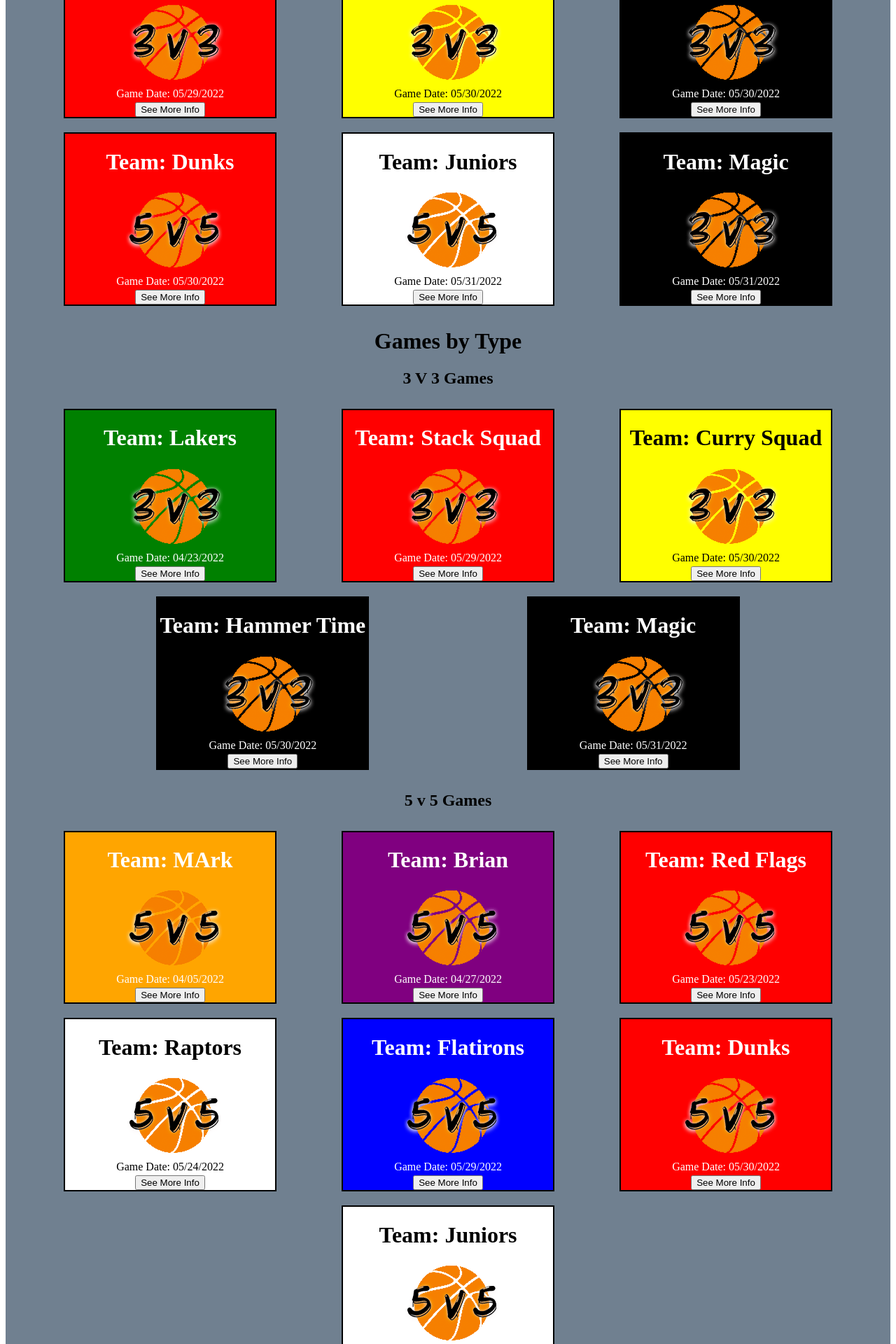
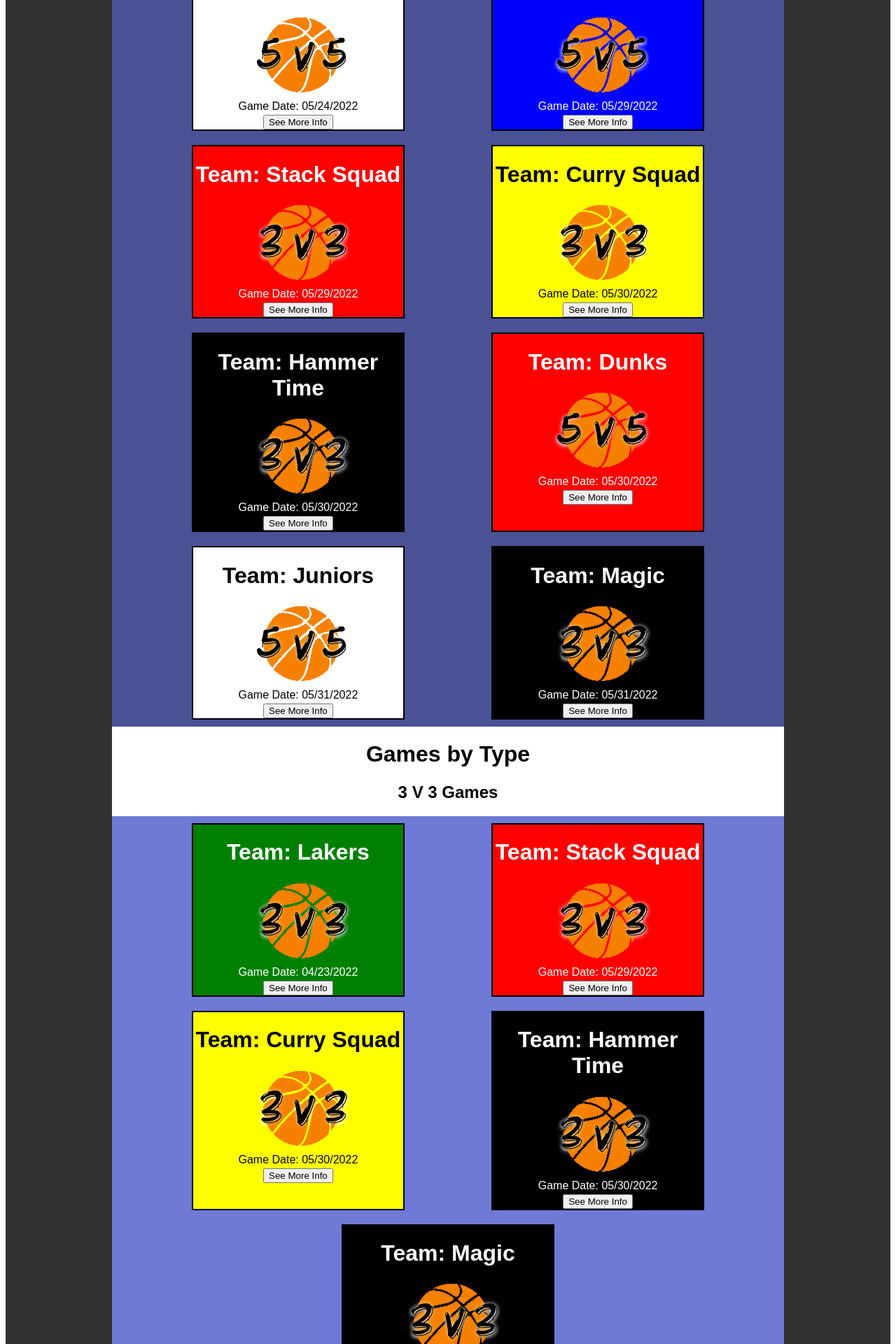
Before and after one commit to bitz820/Put-Me-In-Coach, a React (Create React App) app: page / in a window 1280 px wide. Shown: the part 880-2800 px from the top of the page at 70% size. Built offline with nearby package versions, Linux system fonts and the light colour scheme; data requests are answered from the project's data file.

Commit message:
some css changes

```diff
--- a/src/Components/App.css
+++ b/src/Components/App.css
@@ -1,3 +1,8 @@
 .app-style {
-    background-color: slategray;
+    background-color: rgb(52, 49, 49);
 }
+
+body {
+    font-family: 'Montserrat', sans-serif;
+    color: black;
+}
--- a/src/Components/FindPlayer.css
+++ b/src/Components/FindPlayer.css
@@ -32,7 +32,7 @@ label{
 
 input, textarea{
     display: block;
-    background: limegreen;
+    background: rgb(245, 244, 245);
     width: 60%;
     align-items: center;
     padding: .5rem .8rem .5rem .8rem;
--- a/src/Components/Home.css
+++ b/src/Components/Home.css
@@ -1,5 +1,6 @@
 .home-style{
     text-align: center;
+    background-color: white ;
 
 }
 
@@ -8,3 +9,27 @@
     flex-flow: row wrap;
     justify-content: space-evenly;
 }
+#Homecontainer {
+    width:76%;
+    margin: 0 auto;
+
+}
+section h2 {
+    text-align: center;
+    margin-top: 4rem;
+}
+.headerText {
+    background-color: #656998;
+}
+
+#Home2 {
+    background-color: #495294;
+}
+
+#Home3 {
+    background-color: #6e7ad6;
+}
+
+#Home4 {
+    background-color: #8491f4;
+}
--- a/src/Components/Home.js
+++ b/src/Components/Home.js
@@ -15,25 +15,28 @@ function Home({ data }) {
 
 
   return (
-    <div className='home-style'>
+    <div className='home-style' id='Homecontainer'>
+      <div className='headerText'>
       <h1>Welcome to Put Me In, Coach!</h1>
       <h3>Your #1 Source for last minute substitutions and available pickup games!</h3>
       <p>Feel free to take a look around.  Our aim is to help you find the perfect match for your pickup game.  Whether you are a team captain or Coach looking for a sub, a player looking to join a game last minute, or a spectator just here for the show we trust that this app will help you find just what you're looking for! </p>
 
-      <div className='games-by-date'>
+        </div>
+
+      <div className='games-by-date'  >
         <h1>Games by Date</h1>
-        <div className='home-card-style '>
+        <div className='home-card-style ' id='Home2'>
           {renderTeamsByDate}
         </div>
       </div>
-      <div className='games-by-type'>
+      <div className='games-by-type' >
         <h1>Games by Type</h1>
         <h2>3 V 3 Games</h2>
-        <div className='3v3-games home-card-style'>
+        <div className='3v3-games home-card-style'id='Home3'>
           {render3Teams}
         </div>
         <h2>5 v 5 Games</h2>
-        <div className='5v5-games home-card-style'>
+        <div className='5v5-games home-card-style'id='Home4'>
           {render5Teams}
         </div>
       </div>
```
